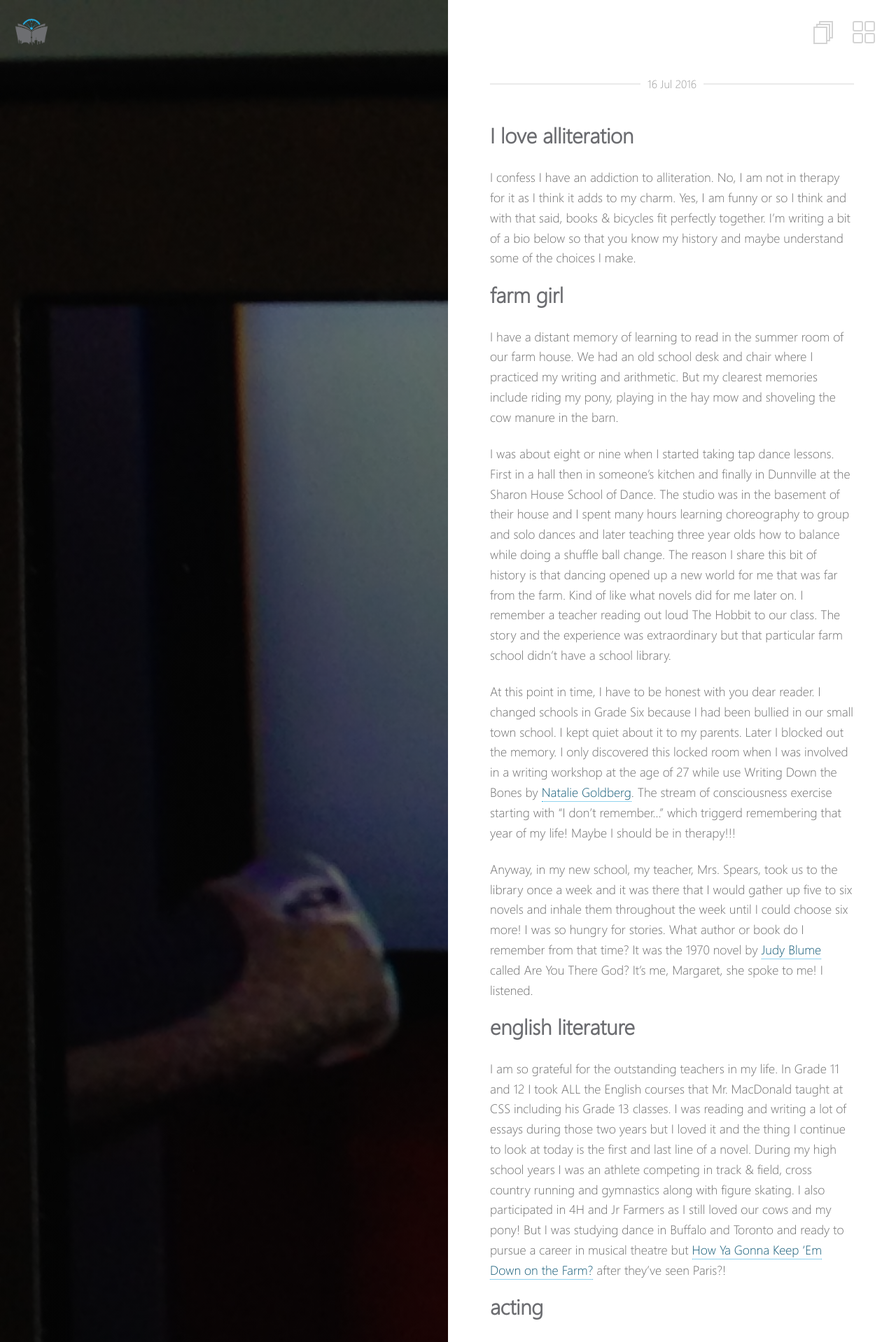
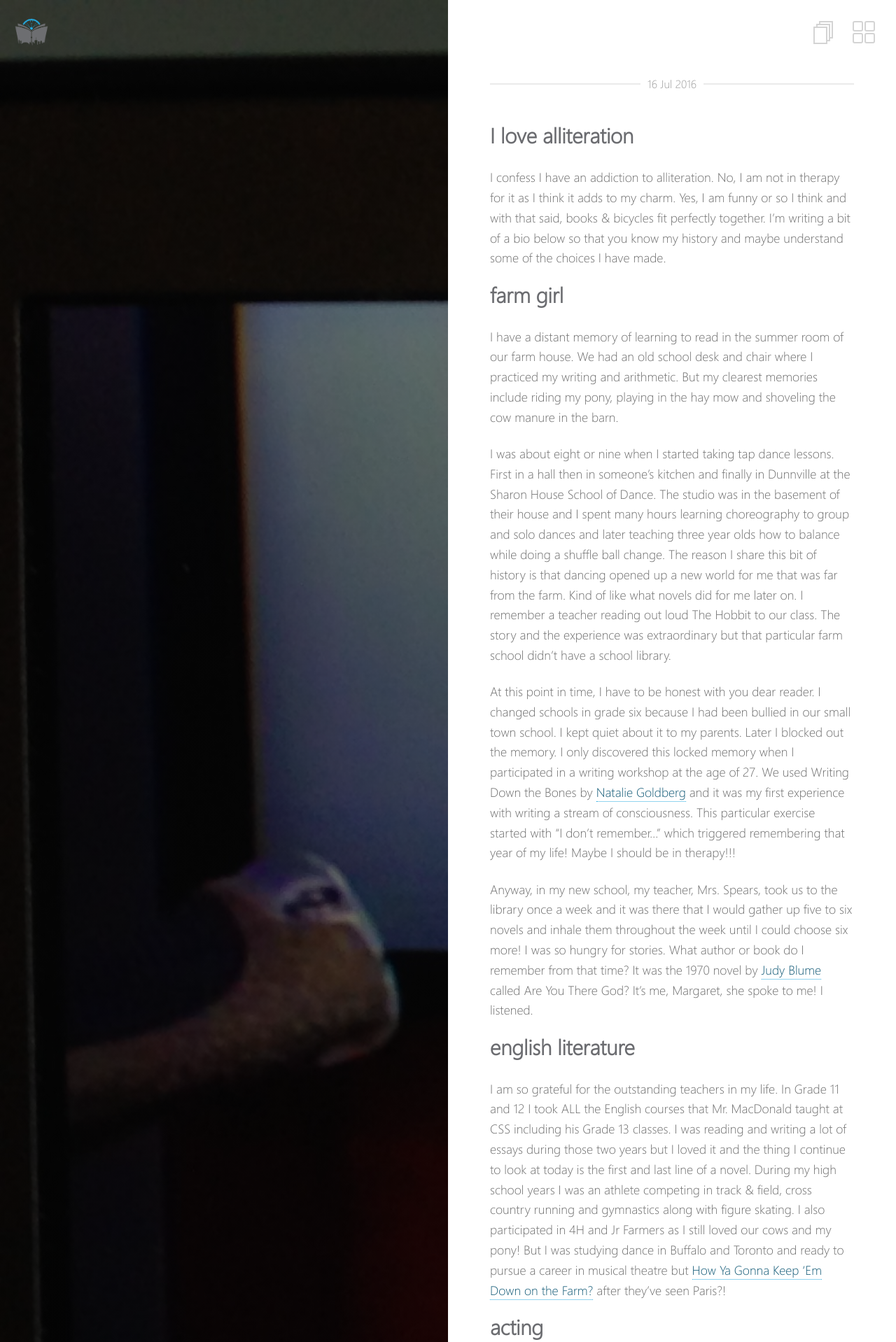
Before and after one commit to janetjoywilson/janetjoywilson.github.io, a Jekyll site: the page built from _posts/2016-07-16-why-books-and-bicycles.md, in a window 1280 px wide. Shown: the top 1918 px of the page at 70% size. Built offline with Jekyll 4.4.1, drawn with Linux system fonts in a browser that asks for light colours; some of the changed text lies outside the part shown.

Commit message:
why books and bicycles POST corrections

```diff
--- a/_posts/2016-07-16-why-books-and-bicycles.md
+++ b/_posts/2016-07-16-why-books-and-bicycles.md
@@ -5,16 +5,17 @@
 image: images/trl.jpg
 excerpt: "let me explain how I combined my passion for books & bicycles"
 tag:
+- personal
 - bicycles
 - books
-- urban planning
+- theatre
+- dance
 - infrastructure
-- shape my city
 ---
 
 ## I love alliteration
 
-I confess I have an addiction to alliteration. No, I am not in therapy for it as I think it adds to my charm. Yes, I am funny or so I think and with that said, books & bicycles fit perfectly together. I'm writing a bit of a bio below so that you know my history and maybe understand some of the choices I make.
+I confess I have an addiction to alliteration. No, I am not in therapy for it as I think it adds to my charm. Yes, I am funny or so I think and with that said, books & bicycles fit perfectly together. I'm writing a bit of a bio below so that you know my history and maybe understand some of the choices I have made.
 
 ## farm girl
 
@@ -22,7 +23,7 @@
 
 I was about eight or nine when I started taking tap dance lessons. First in a hall then in someone's kitchen and finally in Dunnville at the Sharon House School of Dance. The studio was in the basement of their house and I spent many hours learning choreography to group and solo dances and later teaching three year olds how to balance while doing a shuffle ball change. The reason I share this bit of history is that dancing opened up a new world for me that was far from the farm.  Kind of like what novels did for me later on. I remember a teacher reading out loud The Hobbit to our class. The story and the experience was extraordinary but that particular farm school didn't have a school library.
 
-At this point in time, I have to be honest with you dear reader.  I changed schools in Grade Six because I had been bullied in our small town school. I kept quiet about it to my parents. Later I blocked out the memory. I only discovered this locked room when I was involved in a writing workshop at the age of 27 while use _Writing Down the Bones_ by [Natalie Goldberg](http://nataliegoldberg.com/about/). The stream of consciousness exercise starting with "I don't remember..." which triggerd remembering that year of my life! Maybe I should be in therapy!!!
+At this point in time, I have to be honest with you dear reader.  I changed schools in grade six because I had been bullied in our small town school. I kept quiet about it to my parents. Later I blocked out the memory. I only discovered this locked memory when I participated in a writing workshop at the age of 27. We used _Writing Down the Bones_ by [Natalie Goldberg](http://nataliegoldberg.com/about/) and it was my first experience with writing a stream of consciousness. This particular exercise started with "I don't remember..." which triggered remembering that year of my life! Maybe I should be in therapy!!!
 
 Anyway, in my new school, my teacher, Mrs. Spears, took us to the library once a week and it was there that I would gather up five to six novels and inhale them throughout the week until I could choose six more! I was so hungry for stories. What author or book do I remember from that time? It was the 1970 novel by [Judy Blume](http://www.judyblume.com/) called _Are You There God? It's me, Margaret_, she spoke to me! I listened.
 
@@ -50,11 +51,11 @@
 
 ## today
 
-I work for [Penguin Random House Canada](http://penguinrandomhouse.ca/). In April 2013 I started to ride my bicycle to work every day downtown. It's a 30 km round trip through the city and along the lake. I got hooked. I also saw first hand the infrastructure needs because there were more "Bike Lane Ends Here" signs than bike lanes! I became interested in making change as complaining is only more frustrating for me.
+I work for [Penguin Random House Canada](http://penguinrandomhouse.ca/). In April 2013 I started to ride my bicycle to work every day downtown. It's a 30 km round trip through the city and along the lake. I got hooked on the feeling and the view from two wheels. I also saw first-hand the infrastructure needs in Toronto because there were more "Bike Lane Ends Here" signs than bike lanes! I became interested in making change as complaining is only more frustrating for me.
 
-In April 2014 I became co-captain of [Cycle Toronto](https://www.cycleto.ca/) Ward 13 Bikes and began the long process of learning about the City of Toronto because that's how you can make change although I've been tempted to paint bike lanes over the years!
+In April 2014 I became co-captain of [Cycle Toronto](https://www.cycleto.ca/) Ward 13 Bikes and began the long process of learning about the City of Toronto because that's how you can make change although I've been tempted to paint bike lanes myself over the years!
 
-That summer [Amanda Lewis](https://www.linkedin.com/in/amanda-lewis-56942473) and I attended a Ward Captain meeting. I remember seeing her across the room and thinking - 'hey, we work together at PRHC. We should combine books & bicycles!' - she was also interested. We had lots of ideas and over a coffee [The Reading Line](www.thereadingline.ca)] was born.
+That summer [Amanda Lewis](https://www.linkedin.com/in/amanda-lewis-56942473) and I attended a Ward Captain meeting. I remember seeing her across the room and thinking - 'hey, we work together at PRHC. We should combine books & bicycles!' - she was also interested. We had lots of ideas and over a coffee [The Reading Line](www.thereadingline.ca) was born.
 
 ## tomorrow
 
```
